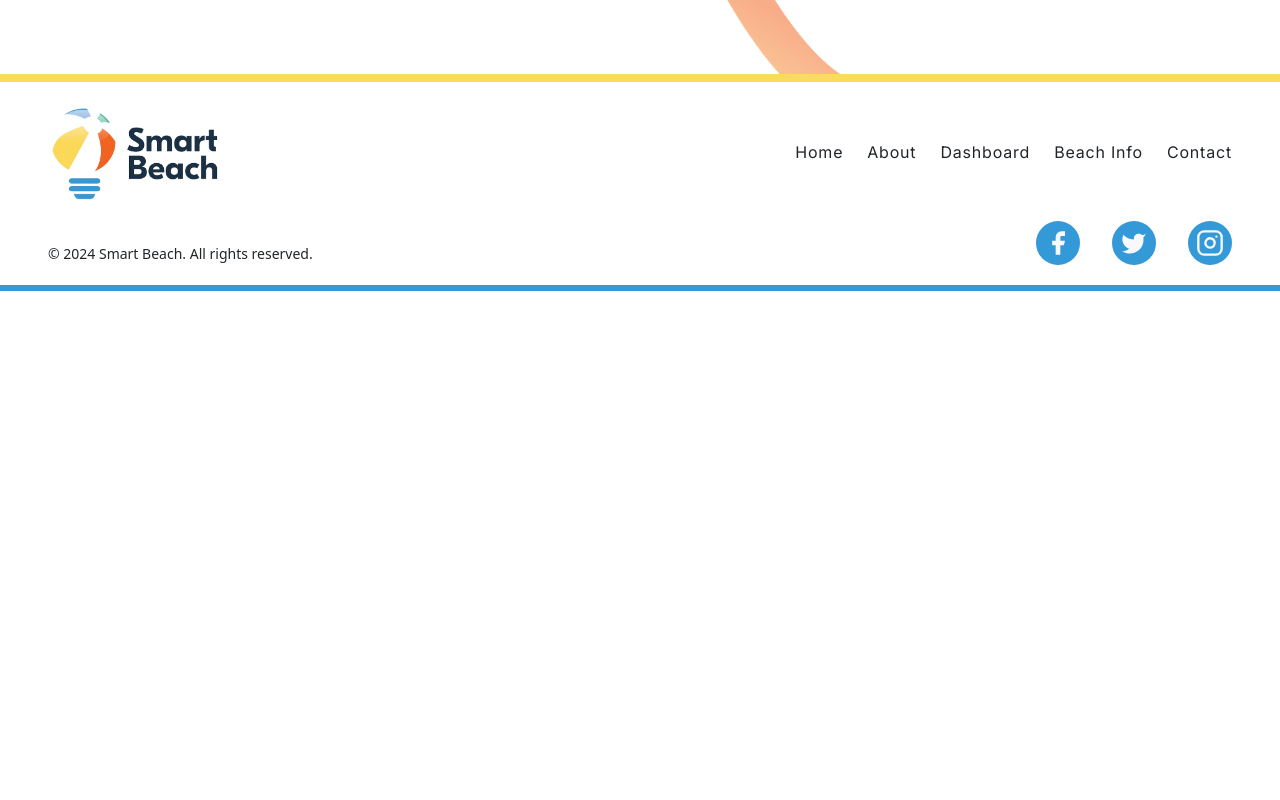
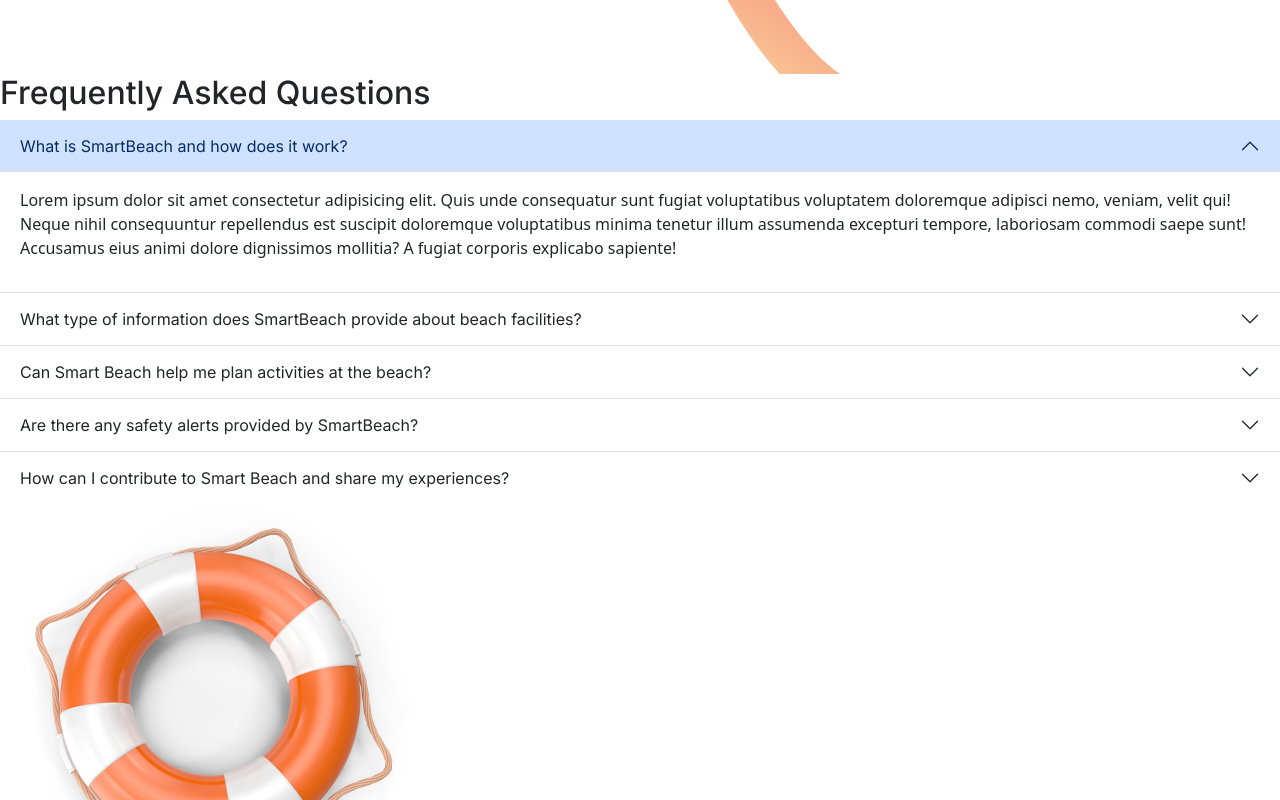
Before and after one commit to C-Blouin/SmartBeach, a React (Vite) app: page / in a window 1280 px wide. Shown: the part 3340-4140 px from the top of the page. Before the commit the page ends 3631 px from the top, so only its background shows below. Built offline with nearby package versions, Linux system fonts and the light colour scheme.

Commit message:
Added FAQ Section Foundational Markup

```diff
--- a/src/views/Home.jsx
+++ b/src/views/Home.jsx
@@ -348,6 +348,103 @@
 			</div>
 			{/* End of Reviews Wrapper */}
 
+			{/* Start of FAQS Wrapper */}
+			<div className="faq-wrapper">
+
+				{/* Start of FAQS Section */}
+				<section id="faq">
+					<h2>Frequently Asked Questions</h2>
+
+					{/* Start of Accordion Container */}
+					<div className="accordion accordion-flush" id="faq-accordion">
+
+						{/* Question 1 Accordion Item */}
+						<article className="accordion-item">
+							<h2 className="accordion-header" id="headingOne">
+								<button className="accordion-button" type="button" data-bs-toggle="collapse" data-bs-target="#collapseOne" aria-expanded="true" aria-controls="collapseOne">
+								What is SmartBeach and how does it work?
+								</button>
+							</h2>
+
+							<div id="collapseOne" className="accordion-collapse collapse show" aria-labelledby="headingOne" data-bs-parent="faq-accordion">
+								<div className="accordion-body">
+									<p>Lorem ipsum dolor sit amet consectetur adipisicing elit. Quis unde consequatur sunt fugiat voluptatibus voluptatem doloremque adipisci nemo, veniam, velit qui! Neque nihil consequuntur repellendus est suscipit doloremque voluptatibus minima tenetur illum assumenda excepturi tempore, laboriosam commodi saepe sunt! Accusamus eius animi dolore dignissimos mollitia? A fugiat corporis explicabo sapiente!</p>
+								</div>
+							</div>
+						</article>
+
+						{/* Question 2 Accordion Item */}
+						<article className="accordion-item">
+							<h2 className="accordion-header" id="headingTwo">
+								<button className="accordion-button collapsed" type="button" data-bs-toggle="collapse" data-bs-target="#collapseTwo" aria-expanded="false" aria-controls="collapseTwo">
+								What type of information does SmartBeach provide about beach facilities?
+								</button>
+							</h2>
+
+							<div id="collapseTwo" className="accordion-collapse collapse" aria-labelledby="headingTwo" data-bs-parent="faq-accordion">
+								<div className="accordion-body">
+									<p>SmartBeach not only focuses on water conditions but also offers detailed information about beach facilities. You can find details about amenities such as restrooms, lifeguard availability, beach equipment rentals, and more. This ensures you have all the information you need for a comfortable and enjoyable day at the beach.</p>
+								</div>
+							</div>
+						</article>
+
+						{/* Question 3 Accordion Item */}
+						<article className="accordion-item">
+							<h2 className="accordion-header" id="headingThree">
+								<button className="accordion-button collapsed" type="button" data-bs-toggle="collapse" data-bs-target="#collapseThree" aria-expanded="false" aria-controls="collapseThree">
+								Can Smart Beach help me plan activities at the beach?
+								</button>
+							</h2>
+
+							<div id="collapseThree" className="accordion-collapse collapse" aria-labelledby="headingThree" data-bs-parent="faq-accordion">
+								<div className="accordion-body">
+									<p>Lorem ipsum dolor sit amet consectetur adipisicing elit. Quis unde consequatur sunt fugiat voluptatibus voluptatem doloremque adipisci nemo, veniam, velit qui! Neque nihil consequuntur repellendus est suscipit doloremque voluptatibus minima tenetur illum assumenda excepturi tempore, laboriosam commodi saepe sunt! Accusamus eius animi dolore dignissimos mollitia? A fugiat corporis explicabo sapiente!</p>
+								</div>
+							</div>
+						</article>
+
+						{/* Question 4 Accordion Item */}
+						<article className="accordion-item">
+							<h2 className="accordion-header" id="headingFour">
+								<button className="accordion-button collapsed" type="button" data-bs-toggle="collapse" data-bs-target="#collapseFour" aria-expanded="false" aria-controls="collapseFour">
+								Are there any safety alerts provided by SmartBeach?
+								</button>
+							</h2>
+
+							<div id="collapseFour" className="accordion-collapse collapse" aria-labelledby="headingFour" data-bs-parent="faq-accordion">
+								<div className="accordion-body">
+									<p>Lorem ipsum dolor sit amet consectetur adipisicing elit. Quis unde consequatur sunt fugiat voluptatibus voluptatem doloremque adipisci nemo, veniam, velit qui! Neque nihil consequuntur repellendus est suscipit doloremque voluptatibus minima tenetur illum assumenda excepturi tempore, laboriosam commodi saepe sunt! Accusamus eius animi dolore dignissimos mollitia? A fugiat corporis explicabo sapiente!</p>
+								</div>
+							</div>
+						</article>
+
+						{/* Question 5 Accordion Item */}
+						<article className="accordion-item">
+							<h2 className="accordion-header" id="headingFive">
+								<button className="accordion-button collapsed" type="button" data-bs-toggle="collapse" data-bs-target="#collapseFive" aria-expanded="false" aria-controls="collapseFive">
+								How can I contribute to Smart Beach and share my experiences?
+								</button>
+							</h2>
+
+							<div id="collapseFive" className="accordion-collapse collapse" aria-labelledby="headingFive" data-bs-parent="faq-accordion">
+								<div className="accordion-body">
+									<p>Lorem ipsum dolor sit amet consectetur adipisicing elit. Quis unde consequatur sunt fugiat voluptatibus voluptatem doloremque adipisci nemo, veniam, velit qui! Neque nihil consequuntur repellendus est suscipit doloremque voluptatibus minima tenetur illum assumenda excepturi tempore, laboriosam commodi saepe sunt! Accusamus eius animi dolore dignissimos mollitia? A fugiat corporis explicabo sapiente!</p>
+								</div>
+							</div>
+						</article>
+
+					</div>
+					{/* End of Accordion Container */}
+
+					{/* Life Buoy Image to be Positioned Absolutely, Relative to the Accordion Container */}
+					<img src={lifeBuoy} alt="Life Buoy" className="life-buoy" />
+
+				</section>
+				{/* End of FAQS Section */}
+
+			</div>
+			{/* End of FAQS Wrapper */}
+
 		</div>
 
 	);
```
